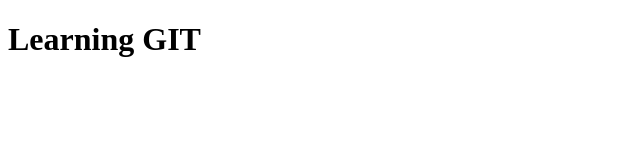
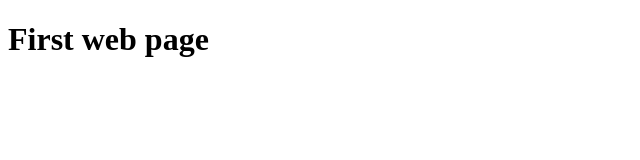
Before and after one commit to AldanaArcidiacono/week1, a website: page index.html in a window 1280 px wide. Shown: the whole page, without its empty margins (0-640 px from the left). Drawn offline with Linux system fonts and the light colour scheme.

```diff
--- a/index.html
+++ b/index.html
@@ -4,11 +4,11 @@
         <meta charset="UTF-8" />
         <meta http-equiv="X-UA-Compatible" content="IE=edge" />
         <meta name="viewport" content="width=device-width, initial-scale=1.0" />
-        <title>Learning Git</title>
+        <title>Web page</title>
     </head>
     <body>
         <header>
-            <h1>Learning GIT</h1>
+            <h1>First web page</h1>
         </header>
     </body>
 </html>
```
Also changed, not shown: git/feature.js (renamed from feature.js), git/index.js (renamed from index.js).
